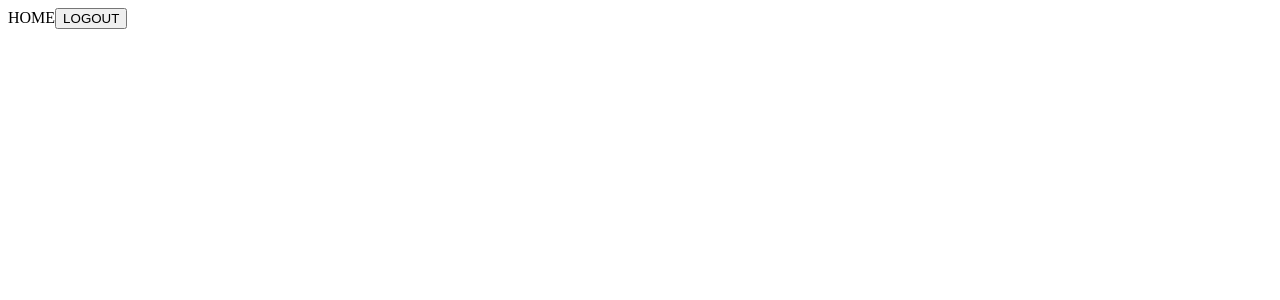
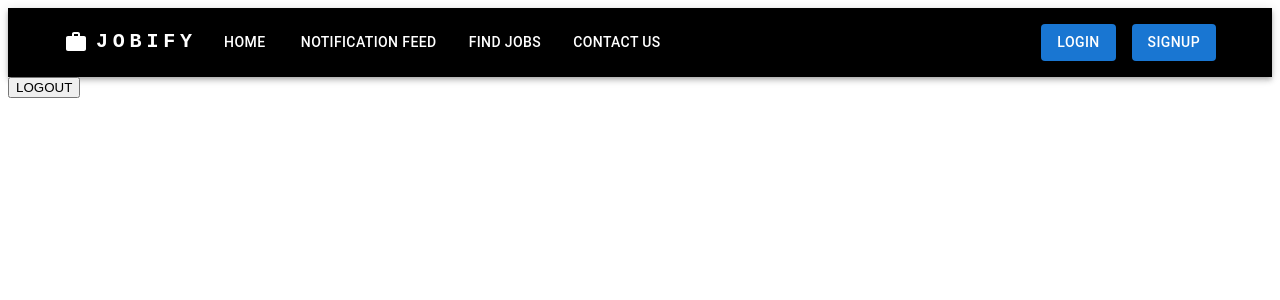
Before and after one commit to Vaibhav-Bothra/Retrocraft, a React (Create React App) app in the folder frontend/: page / in a window 1280 px wide. Shown: the top 300 px of the page. Built offline with nearby package versions, Linux system fonts and the light colour scheme.

Commit message:
feat: added Navbar.

```diff
--- a/frontend/package.json
+++ b/frontend/package.json
@@ -3,6 +3,9 @@
   "version": "0.1.0",
   "private": true,
   "dependencies": {
+    "@emotion/react": "^11.11.3",
+    "@emotion/styled": "^11.11.0",
+    "@mui/icons-material": "^5.15.2",
     "@mui/material": "^5.15.2",
     "@testing-library/jest-dom": "^5.17.0",
     "@testing-library/react": "^13.4.0",
--- a/frontend/src/components/App.js
+++ b/frontend/src/components/App.js
@@ -7,6 +7,7 @@ import { useEffect } from "react";
 import { useDispatch, useSelector } from "react-redux";
 import { Link, Route, Routes, BrowserRouter } from "react-router-dom";
 import { authenticateUser } from "../actions/auth";
+import Navbar from "./Navbar";
 
 function App(props) {
   const dispatch = useDispatch();
@@ -35,6 +36,7 @@ function App(props) {
   // console.log(props);
   return (
     <BrowserRouter>
+      <Navbar />
       <div>
         <Routes>
           <Route path="/" element={<Home />} />
--- a/frontend/src/components/Home.js
+++ b/frontend/src/components/Home.js
@@ -1,5 +1,6 @@
 import React from "react";
 import { useDispatch, useSelector } from "react-redux";
+import Navbar from "./Navbar";
 
 function Home(props) {
   const auth = useSelector((state) => state.auth);
@@ -21,7 +22,7 @@ function Home(props) {
 
   return (
     <div>
-      HOME
+      {/* <Navbar /> */}
       <button onClick={handleLogout}>LOGOUT</button>
     </div>
   );
--- /dev/null
+++ b/frontend/src/components/Navbar.js
@@ -0,0 +1,234 @@
+import * as React from "react";
+import AppBar from "@mui/material/AppBar";
+import Box from "@mui/material/Box";
+import Toolbar from "@mui/material/Toolbar";
+import IconButton from "@mui/material/IconButton";
+import Typography from "@mui/material/Typography";
+import Menu from "@mui/material/Menu";
+import MenuIcon from "@mui/icons-material/Menu";
+import { ListItemIcon } from "@mui/material";
+import Logout from "@mui/icons-material/Logout";
+import Container from "@mui/material/Container";
+import Avatar from "@mui/material/Avatar";
+import Button from "@mui/material/Button";
+import Tooltip from "@mui/material/Tooltip";
+import MenuItem from "@mui/material/MenuItem";
+import WorkIcon from "@mui/icons-material/Work";
+import { Link } from "react-router-dom";
+import PersonIcon from "@mui/icons-material/Person";
+import { useLocation } from "react-router-dom";
+import { useSelector } from "react-redux";
+
+function Navbar() {
+  const pages = [
+    "Home",
+    "Notification Feed",
+    "Find Jobs",
+    "Contact Us",
+    "About Us",
+  ];
+  const [anchorElNav, setAnchorElNav] = React.useState(null);
+  const [anchorElUser, setAnchorElUser] = React.useState(null);
+  const auth = useSelector((state) => state.auth);
+  const location = useLocation();
+  const pathname = location.pathname;
+  const routes = ["/login", "/signup"];
+
+  const handleOpenNavMenu = (event) => {
+    setAnchorElNav(event.currentTarget);
+  };
+  const handleOpenUserMenu = (event) => {
+    setAnchorElUser(event.currentTarget);
+  };
+
+  const handleCloseNavMenu = () => {
+    setAnchorElNav(null);
+  };
+
+  const handleCloseUserMenu = () => {
+    setAnchorElUser(null);
+  };
+
+  return (
+    <AppBar position="static" sx={{ bgcolor: "black" }}>
+      <Container>
+        <Toolbar disableGutters>
+          <WorkIcon sx={{ display: { xs: "none", md: "flex" }, mr: 1 }} />
+          <Typography
+            variant="h6"
+            noWrap
+            component="a"
+            href="/"
+            sx={{
+              mr: 2,
+              display: { xs: "none", md: "flex" },
+              fontFamily: "monospace",
+              fontWeight: 700,
+              letterSpacing: ".3rem",
+              color: "inherit",
+              textDecoration: "none",
+            }}
+          >
+            JOBIFY
+          </Typography>
+
+          <Box sx={{ flexGrow: 1, display: { xs: "flex", md: "none" } }}>
+            <IconButton
+              size="large"
+              aria-label="account of current user"
+              aria-controls="menu-appbar"
+              aria-haspopup="true"
+              onClick={handleOpenNavMenu}
+              color="inherit"
+            >
+              <MenuIcon />
+            </IconButton>
+            <Menu
+              id="menu-appbar"
+              anchorEl={anchorElNav}
+              anchorOrigin={{
+                vertical: "bottom",
+                horizontal: "left",
+              }}
+              keepMounted
+              transformOrigin={{
+                vertical: "top",
+                horizontal: "left",
+              }}
+              open={Boolean(anchorElNav)}
+              onClose={handleCloseNavMenu}
+              sx={{
+                display: { xs: "block", md: "none" },
+              }}
+            >
+              {pages.map((page) => (
+                <MenuItem key={page} onClick={handleCloseNavMenu}>
+                  <Typography textAlign="center">{page}</Typography>
+                </MenuItem>
+              ))}
+            </Menu>
+          </Box>
+          <WorkIcon sx={{ display: { xs: "flex", md: "none" }, mr: 1 }} />
+          <Typography
+            variant="h6"
+            noWrap
+            component="a"
+            href=""
+            sx={{
+              mr: 2,
+              display: { xs: "flex", md: "none" },
+              flexGrow: 1,
+              fontFamily: "monospace",
+              fontWeight: 700,
+              letterSpacing: ".2rem",
+              color: "inherit",
+              textDecoration: "none",
+            }}
+          >
+            JOBIFY
+          </Typography>
+          <Box sx={{ flexGrow: 1, display: { xs: "none", md: "flex" } }}>
+            <Button
+              onClick={handleCloseNavMenu}
+              sx={{ my: 2, mr: 2, color: "white", display: "block" }}
+            >
+              <Link to="/" style={{ color: "white", textDecoration: "none" }}>
+                HOME
+              </Link>
+            </Button>
+            <Button
+              onClick={handleCloseNavMenu}
+              sx={{ my: 2, mr: 2, color: "white", display: "block" }}
+            >
+              <Link to="/" style={{ color: "white", textDecoration: "none" }}>
+                NOTIFICATION FEED
+              </Link>
+            </Button>
+            <Button
+              onClick={handleCloseNavMenu}
+              sx={{ my: 2, mr: 2, color: "white", display: "block" }}
+            >
+              <Link to="/" style={{ color: "white", textDecoration: "none" }}>
+                FIND JOBS
+              </Link>
+            </Button>
+            <Button
+              onClick={handleCloseNavMenu}
+              sx={{ my: 2, color: "white", display: "block" }}
+            >
+              <Link to="/" style={{ color: "white", textDecoration: "none" }}>
+                CONTACT US
+              </Link>
+            </Button>
+          </Box>
+
+          {auth.isLoggedIn && (
+            <Box sx={{ flexGrow: 0 }}>
+              <Tooltip title="Account settings">
+                <IconButton
+                  onClick={handleOpenUserMenu}
+                  sx={{ ml: 2 }}
+                  size="small"
+                >
+                  <Avatar alt="Remy Sharp" src="" />
+                </IconButton>
+              </Tooltip>
+              <Menu
+                sx={{
+                  mt: "45px",
+                  filter: "drop-shadow(0px 2px 8px rgba(0,0,0,0.32))",
+                }}
+                id="menu-appbar"
+                anchorEl={anchorElUser}
+                anchorOrigin={{
+                  vertical: "top",
+                  horizontal: "right",
+                }}
+                keepMounted
+                transformOrigin={{
+                  vertical: "top",
+                  horizontal: "right",
+                }}
+                open={Boolean(anchorElUser)}
+                onClose={handleCloseUserMenu}
+              >
+                <MenuItem onClick={handleCloseUserMenu}>
+                  <ListItemIcon>
+                    <PersonIcon fontSize="small" />
+                  </ListItemIcon>
+                  Dashboard
+                </MenuItem>
+
+                <MenuItem>
+                  <ListItemIcon>
+                    <Logout fontSize="small" />
+                  </ListItemIcon>
+                  Logout
+                </MenuItem>
+              </Menu>
+            </Box>
+          )}
+          {!auth.isLoggedIn && !routes.includes(pathname) && (
+            <Box
+              sx={{
+                flexGrow: 0,
+              }}
+            >
+              <Button variant="contained" sx={{ my: 2, mr: 2 }}>
+                <Link to="/" style={{ color: "white", textDecoration: "none" }}>
+                  LOGIN
+                </Link>
+              </Button>
+              <Button variant="contained" sx={{ my: 2 }}>
+                <Link to="/" style={{ color: "white", textDecoration: "none" }}>
+                  SIGNUP
+                </Link>
+              </Button>
+            </Box>
+          )}
+        </Toolbar>
+      </Container>
+    </AppBar>
+  );
+}
+export default Navbar;
```
Also changed, not shown: 1 other file (tests, documents, lock files or other folders).
